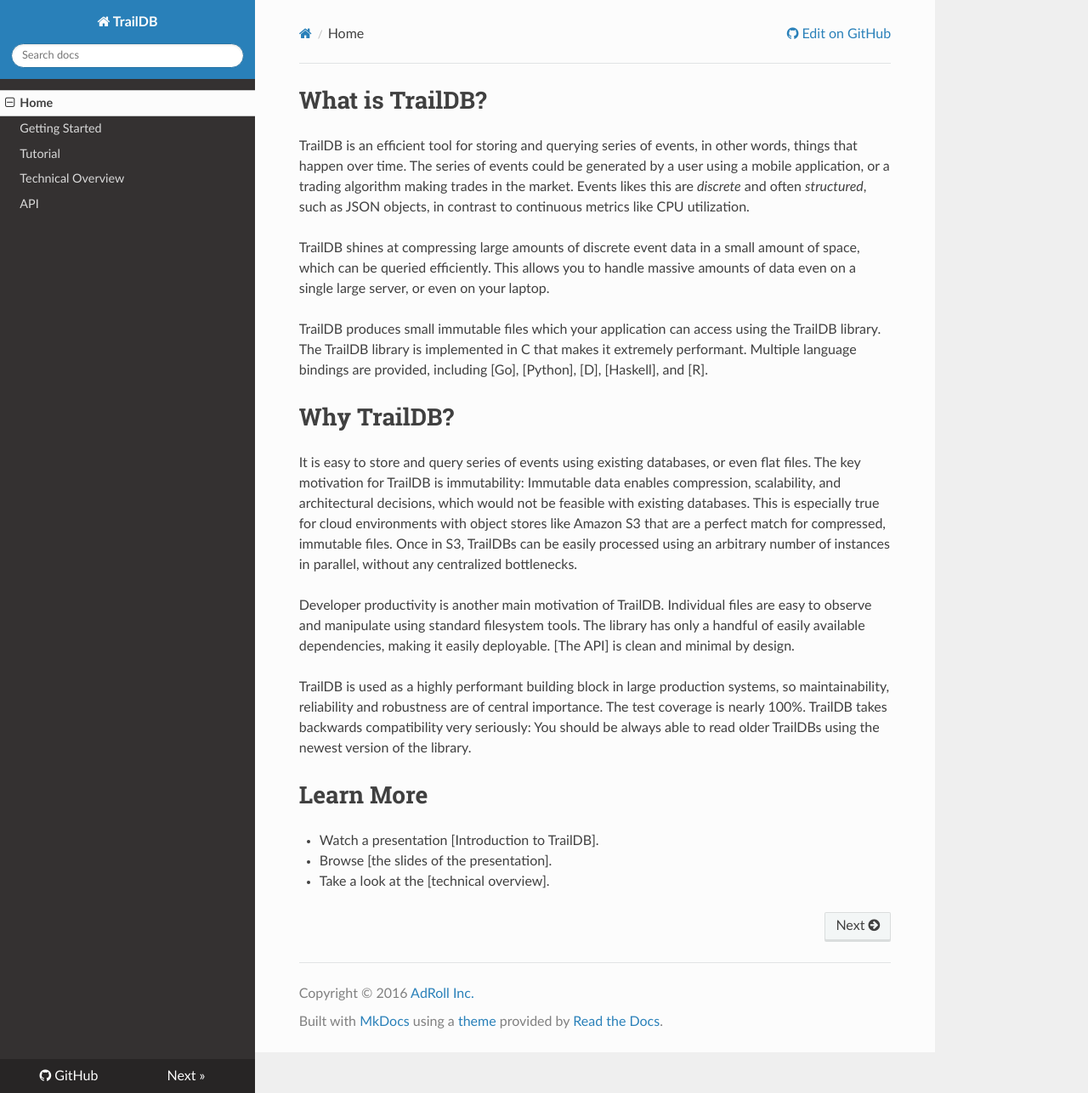
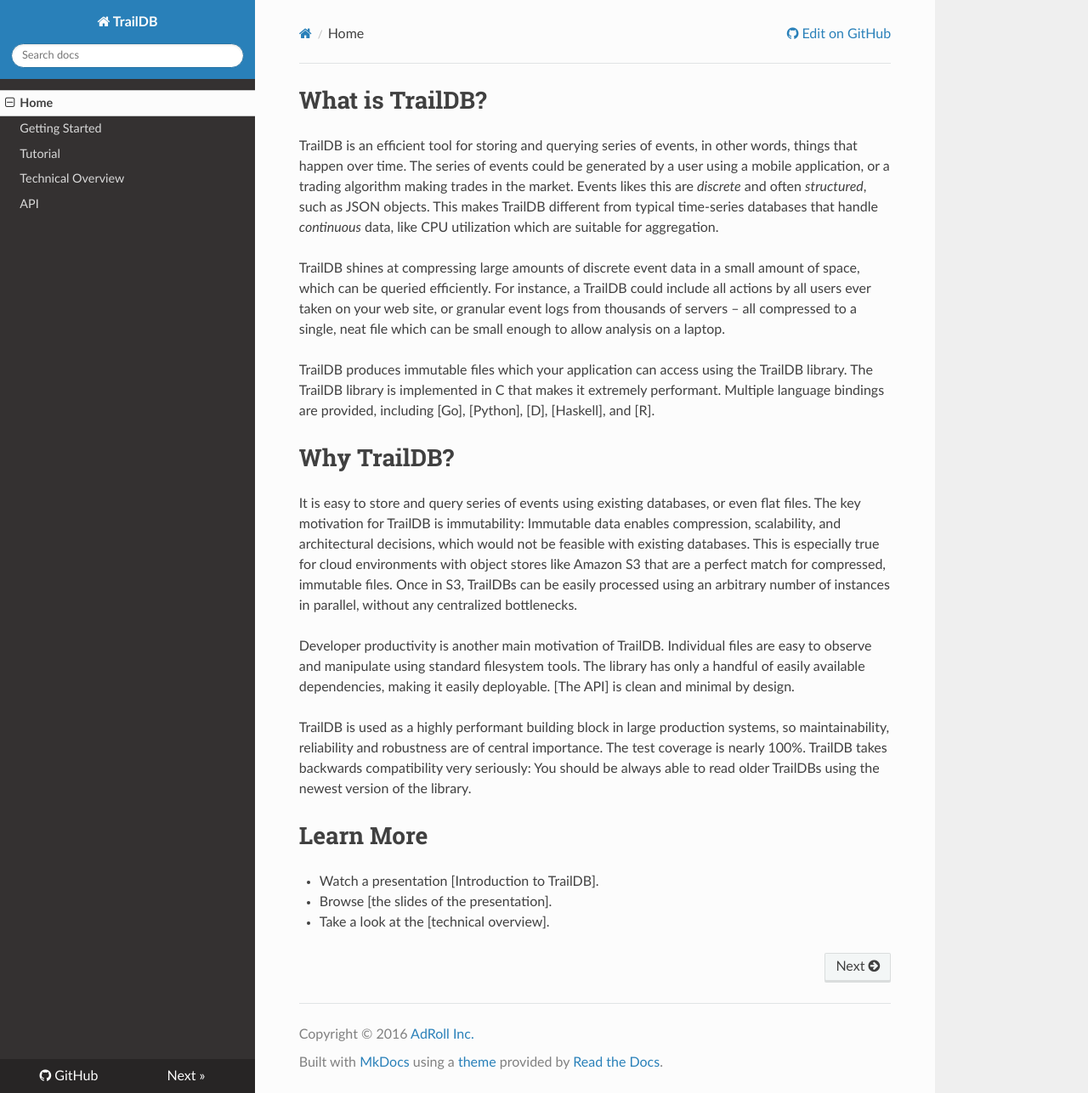
Before and after one commit to traildb/traildb, an MkDocs documentation site: the page built from doc/docs/index.md, in a window 1280 px wide and 1287 px high. Shown: the whole window at 85% size. Built offline with MkDocs 1.6.1, drawn with Linux system fonts in a browser that asks for light colours; nearby versions of some CDN libraries; old or Windows-style settings are respelled for this version of MkDocs.

Commit message:
improve index.md

```diff
--- a/doc/docs/index.md
+++ b/doc/docs/index.md
@@ -5,15 +5,18 @@
 in other words, things that happen over time. The series of events
 could be generated by a user using a mobile application, or a trading
 algorithm making trades in the market. Events likes this are *discrete*
-and often *structured*, such as JSON objects, in contrast to continuous
-metrics like CPU utilization.
+and often *structured*, such as JSON objects. This makes TrailDB different
+from typical time-series databases that handle *continuous* data, like CPU
+utilization which are suitable for aggregation.
 
 TrailDB shines at compressing large amounts of discrete event data in a
-small amount of space, which can be queried efficiently. This allows you
-to handle massive amounts of data even on a single large server, or even
-on your laptop.
+small amount of space, which can be queried efficiently. For instance,
+a TrailDB could include all actions by all users ever taken on your web
+site, or granular event logs from thousands of servers -- all compressed
+to a single, neat file which can be small enough to allow
+analysis on a laptop.
 
-TrailDB produces small immutable files which your application can access
+TrailDB produces immutable files which your application can access
 using the TrailDB library. The TrailDB library is implemented in C that
 makes it extremely performant. Multiple language bindings are provided,
 including [Go], [Python], [D], [Haskell], and [R].
```
